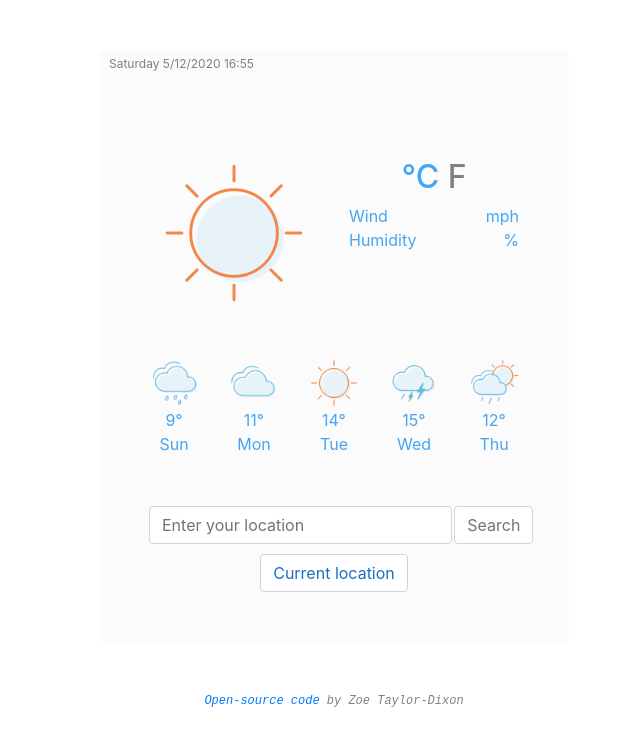
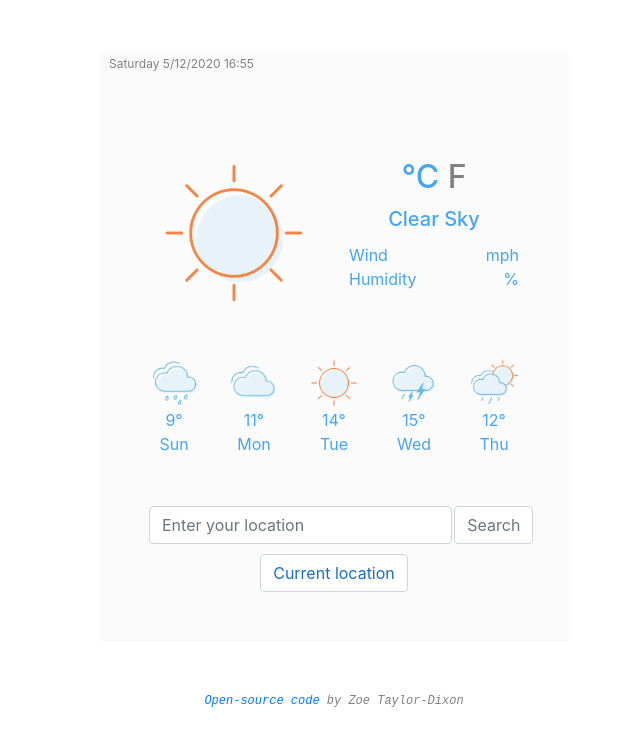
Before and after one commit to zoetaylordixon/Weather-app-project, a plain HTML site: page index.html in a window 1280 px wide. Shown: the whole page, without its empty margins (306-946 px from the left). Drawn offline with nearby package versions, Linux system fonts and the light colour scheme.

Commit message:
Added HTML/CSS/JS for weather condition

```diff
--- a/index.html
+++ b/index.html
@@ -30,6 +30,8 @@
                     <span id="temp-val"></span>
                     <span><a href=# id="cels">°C</a></span>
                     <span><a href=# id="fahr">F</a></span>
+                </br>
+                    <span id="condition">Clear sky</span>
                 </h2>
                     <div class="row">
                         <div class="col-6 desc-today">
--- a/src/script.js
+++ b/src/script.js
@@ -58,7 +58,6 @@ changeFahr.addEventListener("click", convertToFahr);
 // ; dqs cels grey fahr blue
 // dqs cels
 // as above but other way round
-
 //
 
 function displayWeather(response) {
@@ -66,6 +65,7 @@ function displayWeather(response) {
   document.querySelector("#current-city").innerHTML = response.data.name;
   document.querySelector("#wind").innerHTML = Math.round(response.data.wind.speed);
   document.querySelector("#humidity").innerHTML = response.data.main.humidity;
+  document.querySelector("#condition").innerHTML = response.data.weather[0].description;
 }
 
 function searchCity(event) {
--- a/src/style.css
+++ b/src/style.css
@@ -75,6 +75,11 @@ h1 {
   font-family: "Courier New", Courier, monospace;
 }
 
+#condition {
+  font-size: 20px;
+  text-transform: capitalize;
+}
+
 #cels {
   color: #45a5f2;
 }
```
